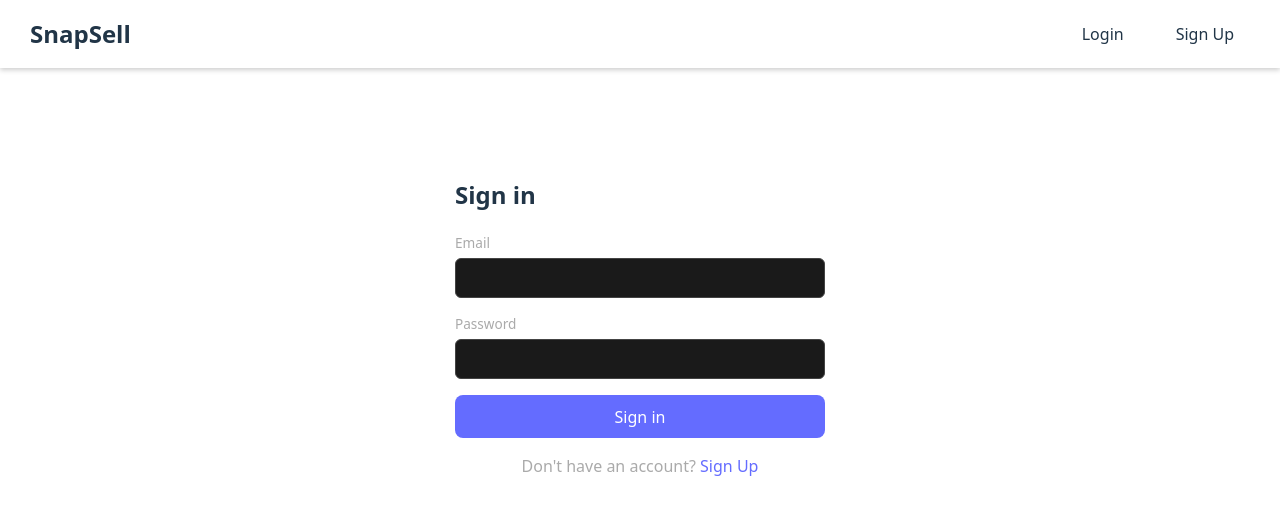
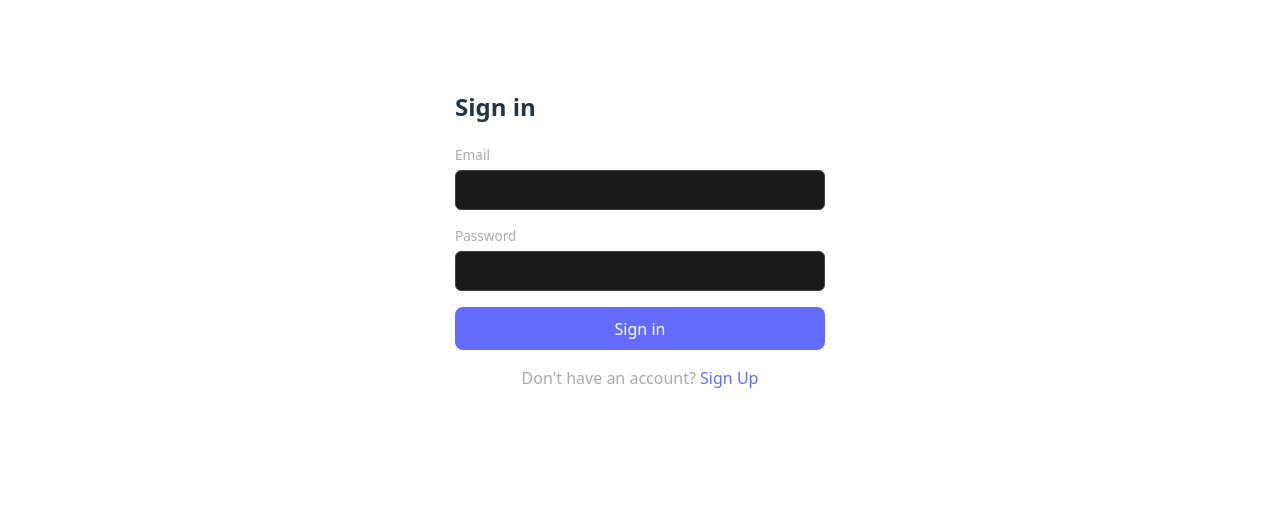
Before and after one commit to hackcu12-snapsell/SnapSell, a React (Vite) app in the folder frontend/: page /signin in a window 1280 px wide. Shown: the top 514 px of the page. Built offline with nearby package versions, Linux system fonts and the light colour scheme; no server answers.

Commit message:
cleaning login/signup

```diff
--- a/frontend/src/App.css
+++ b/frontend/src/App.css
@@ -354,6 +354,10 @@ pre {
   border-radius: 12px;
   background: rgba(255, 255, 255, 0.04);
   border: 1px solid rgba(255, 255, 255, 0.08);
+}
+
+.auth-card h2 {
+  margin: 0 0 1.25rem;
 }
 
 .auth-form {
--- a/frontend/src/App.tsx
+++ b/frontend/src/App.tsx
@@ -73,11 +73,11 @@ export default function App() {
 
   const MainLayout = ({ children }: { children: ReactNode }) => {
     const location = useLocation();
-    const isLandingPage = location.pathname === "/";
+    const hideNavbar = ["/", "/signin", "/signup"].includes(location.pathname);
 
     return (
       <div>
-        {!isLandingPage && <Navbar isLoggedIn={isLoggedIn} onLogout={handleLogout} />}
+        {!hideNavbar && <Navbar isLoggedIn={isLoggedIn} onLogout={handleLogout} />}
         {children}
       </div>
     );
```
